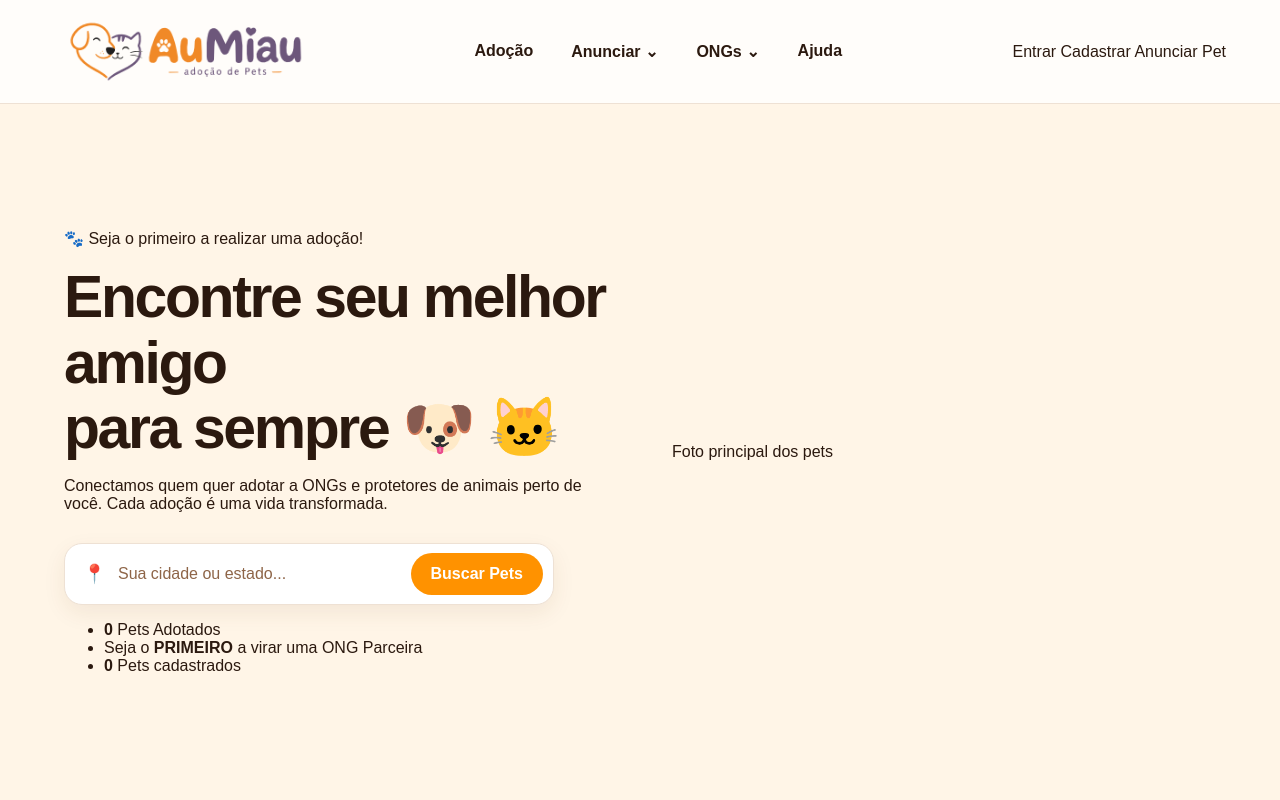
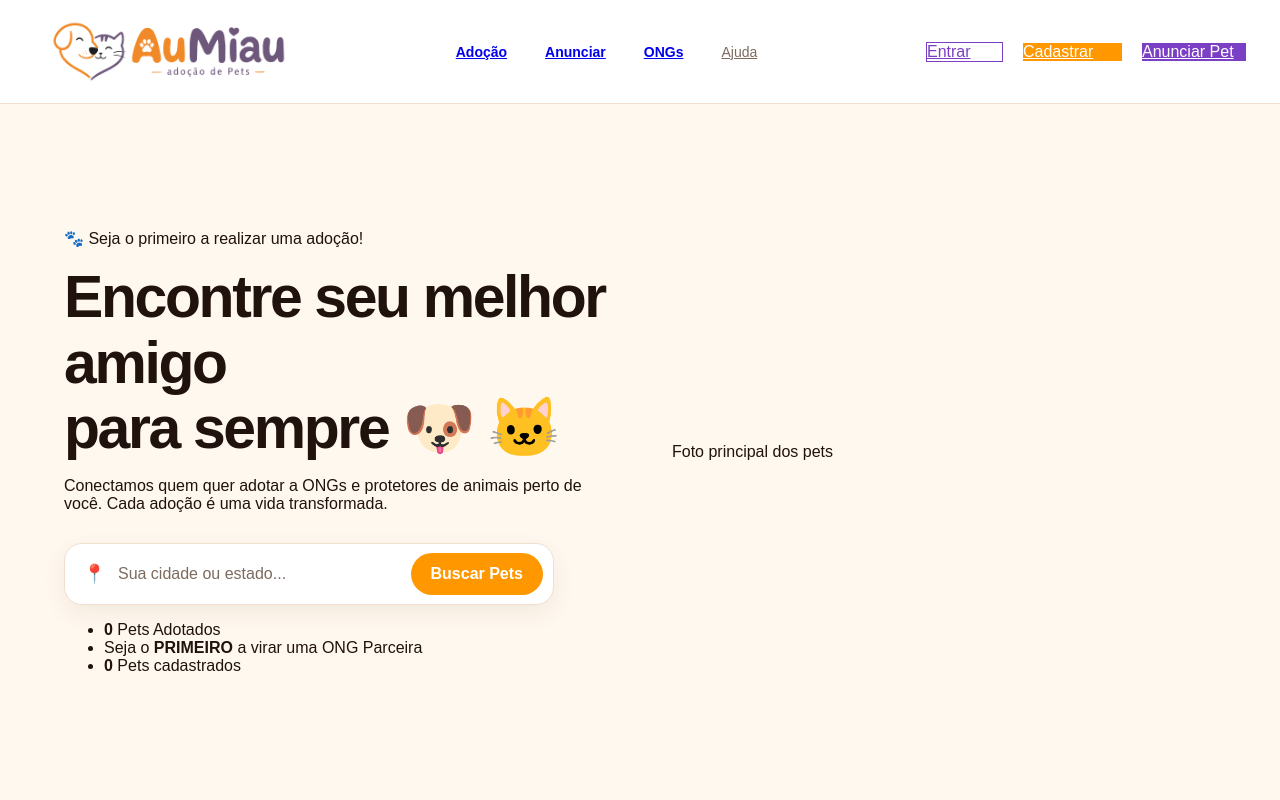
Before and after one commit to JosueRod17/Aumiau-DoacaoDePets, a Django app: page / in a window 1280 px wide. Run offline with Django 5.2, Linux system fonts and the light colour scheme.

Commit message:
Estruturando a base e começando a estilizar juntamente com o prototipo

```diff
--- a/aumiau/static/css/home.css
+++ b/aumiau/static/css/home.css
@@ -1,11 +1,14 @@
 :root {
-  --bg-page: #fff5e7;
-  --bg-header: #fffdfa;
-  --text: #2b190f;
-  --text-muted: #8e6548;
-  --orange: #ff9200;
-  --purple: #8048c4;
-  --border: #eee1d4;
+  --bg-page: #fff8ef;
+  --bg-header: #ffffff;
+  --paper: #fffcf8;
+  --text: #20120c;
+  --text-muted: #7d6b60;
+  --orange: #ff9800;
+  --purple: #7b3fc6;
+  --border: #f0dfcf;
+  --peach: #ffe7c7;
+  --cream: #fff2de;
 }
 
 * {
@@ -17,9 +20,7 @@
   background: var(--bg-page);
   color: var(--text);
   font-family: Arial, sans-serif;
-}
-
-
+}d
 
 a {
   color: inherit;
@@ -27,10 +28,13 @@
 }
 
 .site-header {
+  display: grid;
+  grid-template-columns: 300px 1fr auto;
   min-height: 104px;
-  padding: 0 54px;
+  padding: 0 34px 0 37px;
   display: flex;
   align-items: center;
+  height: 78px;
   justify-content: space-between;
   background: var(--bg-header);
   border-bottom: 1px solid var(--border);
@@ -39,7 +43,6 @@
 .logo-horizontal {
     display: inline-flex;
     align-items: center;
-    flex-shrink: 0;
 }
 
 .logo-horizontal img {
@@ -50,38 +53,52 @@
 
 .main-nav {
   display: flex;
+  justify-self: center;
   gap: 38px;
+  font-size: 14px;
   font-weight: 600;
+}
+
+.main-nav a:last-child {
+  color: var(--text-muted);
+  font-weight: 400;
 }
 
 .main-nav a:hover {
   color: var(--orange);
 }
 
-.header-actions {
+.acoes-header {
   display: flex;
   align-items: center;
-  gap: 12px;
+  gap: 20px;
 }
 
-.button {
-  padding: 11px 22px;
-  border-radius: 999px;
-  font-size: 0.9rem;
-  font-weight: 700;
+.botao {
+  display: inline-flex;
+  align-items: center;
+  justify-content: center;
+  height: 40px;
+  white-space: nowrap;
+  border-radius: 20px;
+  font-size: 13px;
+  font-weight: 600;
 }
 
-.button--outline {
+.botao--entrar {
+  width: 77px;
   color: var(--purple);
-  border: 2px solid var(--purple);
+  border: 1px solid var(--purple);
 }
 
-.button--orange {
+.botao--cadastrar {
+  width: 99px;
   color: white;
   background: var(--orange);
 }
 
-.button--purple {
+.botao--anunciar {
+  width: 104px;
   color: white;
   background: var(--purple);
 }
--- a/aumiau/templates/home.html
+++ b/aumiau/templates/home.html
@@ -5,8 +5,11 @@
     <meta charset="UTF-8">
     <meta name="viewport" content="width=device-width, initial-scale=1.0">
     <title>AuMiau | Adoção de Pets</title>
+    <link rel="stylesheet" href="{% static  'css/home.css' %}">
 
-    <link rel="stylesheet" href="{% static  'css/home.css' %}">
+    <link rel="preconnect" href="https://fonts.googleapis.com">
+    <link rel="preconnect" href="https://fonts.gstatic.com" crossorigin>
+    <link rel="stylesheet" href="https://fonts.googleapis.com/css2?family=Inter:wght@400;600;700;800&display=swap">
 </head>
 <body>
     <header class="site-header">
@@ -14,20 +17,20 @@
 
         <nav class="main-nav" aria-label="Navegação principal">
             <a href="#adocao">Adoção</a>
-            <a href="#anunciar">Anunciar ⌄</a>
-            <a href="#ongs">ONGs ⌄</a>
+            <a href="#anunciar">Anunciar</a>
+            <a href="#ongs">ONGs</a>
             <a href="#ajuda">Ajuda</a>
         </nav>
 
         <div class="acoes-header">
-            <a class="botao-entrar" href="#">Entrar</a>
-            <a class="botao-cadastrar" href="#">Cadastrar</a>
-            <a class="botao-anunciar" href="#">Anunciar Pet</a>
+            <a class="botao--entrar" href="#">Entrar</a>
+            <a class="botao--cadastrar" href="#">Cadastrar</a>
+            <a class="botao--anunciar" href="#">Anunciar Pet</a>
         </div>
     </header>
 
     <main>
-        <section class="hero" aria-labelledby="hero-title">
+        <section class="hero" aria-labelledby="hero-titulo">
             <div class="hero-conteudo">
                 <p class="hero-frase">🐾 Seja o primeiro a realizar uma adoção!</p>
 
@@ -75,6 +78,7 @@
 
             <div class="hero-visual">
                 <div class="hero-foto-de-fundo" role="img" aria-label="Espaço da foto de um cachorro e um gato">Foto principal dos pets</div>
+            </div>
         </section>
     </main>
 </body>
```
